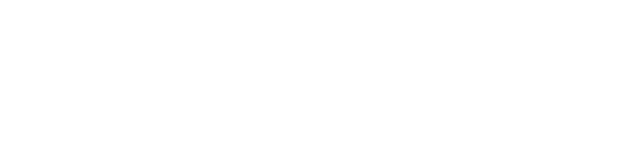
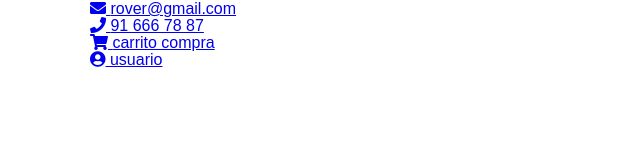
Before and after one commit to randorsg/hamburgueceria, a plain HTML site: page index.html in a window 1280 px wide. Shown: the whole page, without its empty margins (0-640 px from the left). Drawn offline with Linux system fonts and the light colour scheme.

Commit message:
estilos genérico y maquetacion de nav-top

```diff
--- a/css/style.css
+++ b/css/style.css
@@ -0,0 +1,43 @@
+@import url(./reset.css);
+@import url('https://fonts.googleapis.com/css2?family=Handlee&family=Montserrat:wght@400;700&display=swap');
+
+/*
+font-family: 'Handlee', cursive;
+font-family: 'Montserrat', sans-serif;
+*/
+
+html {
+    /* para general scroll animado de puntos de ancla se aplica esta regla */
+    scroll-behavior: smooth;
+}
+
+* {
+    box-sizing: border-box;
+}
+
+:root {
+    /* defino la variable que se van a repetir en mi codigo */
+    --color-principal: #fa573a;
+    --color-secundario: #21242e;
+    --fuente-principal: 'Monserrat', sans-serif;
+    --fuente-secundaria: 'handlee', cursive;
+    --fontsize: 1em;
+    --anchomaximo: 68.750em;
+    --margingrid: 1em;
+}
+
+img {
+    width: 100%;
+    height: auto;
+    display: block;
+}
+
+body {
+    font-family: var(--fuente-principal);
+    font-size: var(--fontsize);
+}
+
+.container {
+    max-width: var(--anchomaximo);
+    margin: 0 auto;
+}
--- a/index.html
+++ b/index.html
@@ -6,11 +6,47 @@
     <meta http-equiv="X-UA-Compatible" content="IE=edge">
     <meta name="viewport" content="width=device-width, initial-scale=1.0">
     <title>hamburguecería - rovers</title>
+    <link rel="stylesheet" href="https://cdnjs.cloudflare.com/ajax/libs/font-awesome/5.15.3/css/all.min.css
+    ">
     <link rel="stylesheet" href="css/style.css">
 </head>
 
 <body>
 
+    <div class="wrapper" id="top">
+        <header>
+            <div class="nav-top">
+                <div class="container">
+                    <div>
+                        <a href="mailto:rover@gmail.com">
+                            <i class="fas fa-envelope"></i>
+                            <span>rover@gmail.com</span>
+                        </a>
+                    </div>
+                    <div>
+                        <a href="tel:916667887">
+                            <i class="fas fa-phone"> </i>
+                            <span>91 666 78 87</span>
+                        </a>
+                    </div>
+                    <div>
+                        <a href="#">
+                            <i class="fas fa-shopping-cart"></i>
+                            <span>carrito compra</span>
+                        </a>
+                    </div>
+                    <div>
+                        <a href="#">
+                            <i class="fas fa-user-circle"></i>
+                            <span>usuario</span>
+                        </a>
+                    </div>
+                </div>
+            </div>
+        </header>
+
+    </div>
+
 </body>
 
 </html>
```
